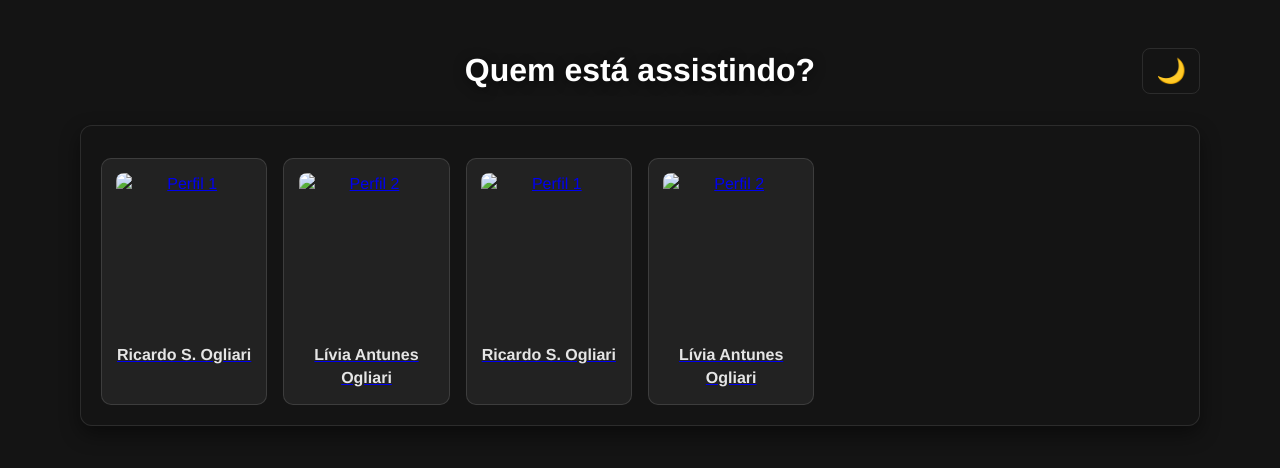
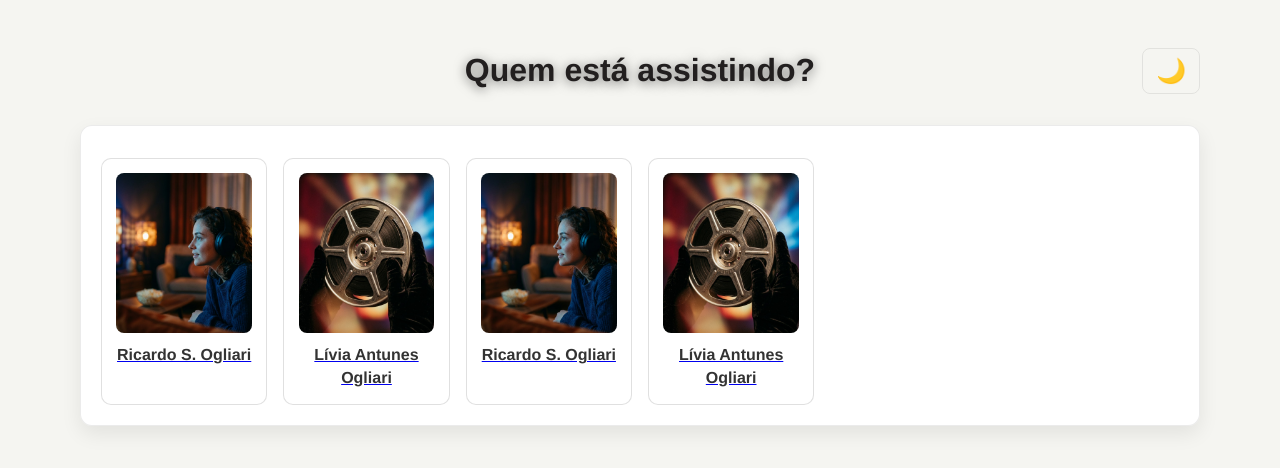
Before and after one commit to ricardoogliari/imersao-front-ia, a plain HTML site: page index.html in a window 1280 px wide. Drawn offline with Linux system fonts and the light colour scheme; the site is published under a folder, as on GitHub Pages, so addresses that start at the root find nothing.

Commit message:
Fix image paths and script references in index.html

```diff
--- a/index.html
+++ b/index.html
@@ -16,32 +16,32 @@
             <ul class="profiles">
                 <li class="profile">
                     <a href="catalogo/catalogo.html" data-profile-name="Ricardo S. Ogliari" data-profile-image="/assets/profile-1.jpg">
-                        <img src="/assets/profile-1.jpg" alt="Perfil 1">
+                        <img src="assets/profile-1.jpg" alt="Perfil 1">
                         <p>Ricardo S. Ogliari</p>
                     </a>
                 </li>
                 <li class="profile">
                     <a href="catalogo/catalogo.html" data-profile-name="Lívia Antunes Ogliari" data-profile-image="/assets/profile-2.jpg">
-                        <img src="/assets/profile-2.jpg" alt="Perfil 2">
+                        <img src="assets/profile-2.jpg" alt="Perfil 2">
                         <p>Lívia Antunes Ogliari</p>
                     </a>
                 </li>
                 <li class="profile">
                     <a href="catalogo/catalogo.html" data-profile-name="Ricardo S. Ogliari" data-profile-image="/assets/profile-1.jpg">
-                        <img src="/assets/profile-1.jpg" alt="Perfil 1">
+                        <img src="assets/profile-1.jpg" alt="Perfil 1">
                         <p>Ricardo S. Ogliari</p>
                     </a>
                 </li>
                 <li class="profile">
                     <a href="catalogo/catalogo.html" data-profile-name="Lívia Antunes Ogliari" data-profile-image="/assets/profile-2.jpg">
-                        <img src="/assets/profile-2.jpg" alt="Perfil 2">
+                        <img src="assets/profile-2.jpg" alt="Perfil 2">
                         <p>Lívia Antunes Ogliari</p>
                     </a>
                 </li>
             </ul>
         </section>
     </main>
-    <script src="/assets/theme.js"></script>
-    <script src="/js/index.js"></script>
+    <script src="assets/theme.js"></script>
+    <script src="js/index.js"></script>
 </body>
 </html>
```
